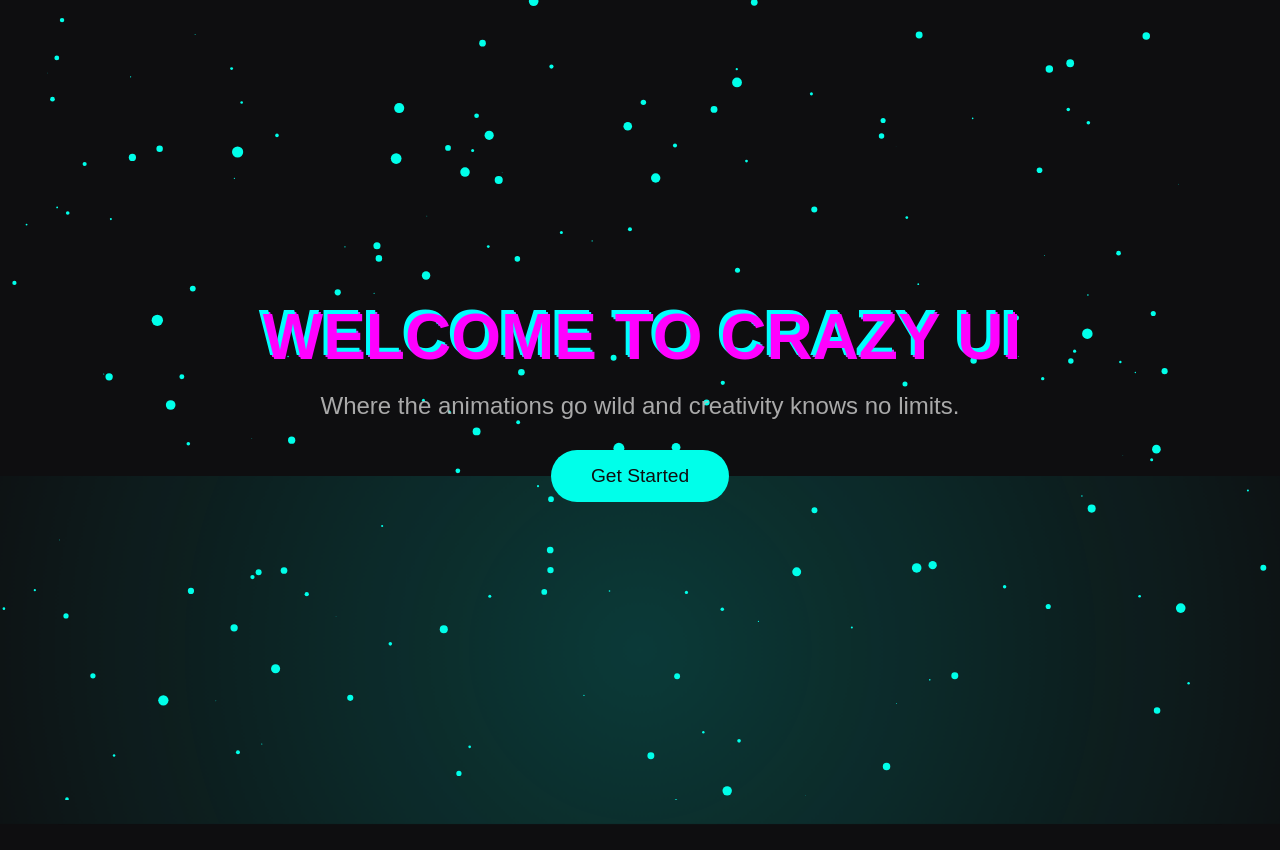
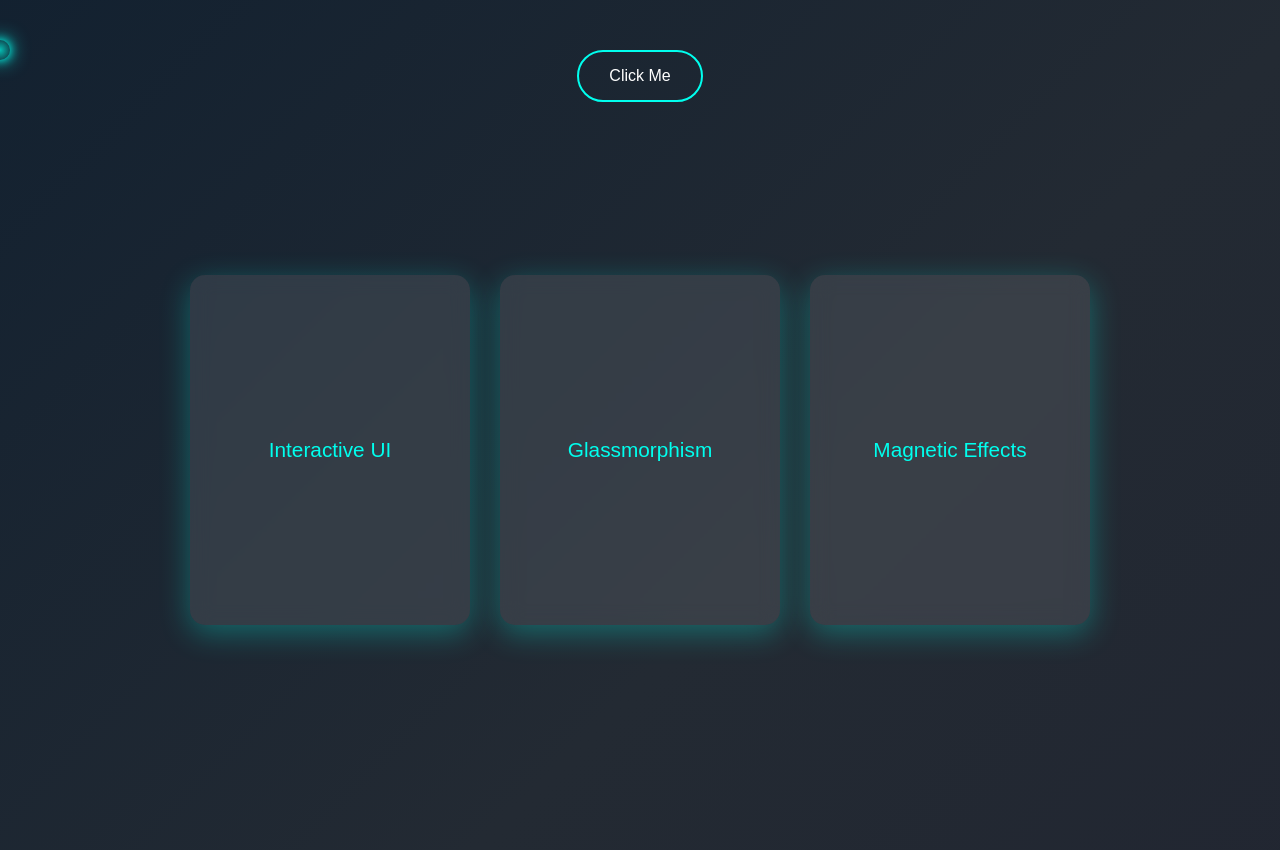
Before and after one commit to son2221/webiste, a plain HTML site: page index.html in a window 1280 px wide. Before the commit the page ends 800 px from the top, so only its background shows below. Drawn offline with Linux system fonts and the light colour scheme.

Commit message:
Update index.html

```diff
--- a/index.html
+++ b/index.html
@@ -3,9 +3,9 @@
 <head>
     <meta charset="UTF-8">
     <meta name="viewport" content="width=device-width, initial-scale=1.0">
-    <title>Crazy UI Animation</title>
+    <title>Crazy Modern UI</title>
     <style>
-        /* General Reset */
+        /* Reset */
         * {
             margin: 0;
             padding: 0;
@@ -14,220 +14,142 @@
         }
 
         body {
-            background-color: #0e0e10;
             overflow: hidden;
+            height: 100vh;
+            background: linear-gradient(-45deg, #1e1e2e, #232a33, #00172d, #001524);
+            background-size: 400% 400%;
+            animation: gradientAnimation 10s infinite alternate;
             color: white;
+            position: relative;
         }
 
-        /* Background Particles */
-        canvas {
+        /* Custom Cursor */
+        .cursor {
             position: fixed;
-            top: 0;
-            left: 0;
-            z-index: -1;
+            width: 20px;
+            height: 20px;
+            background: radial-gradient(circle, rgba(0, 255, 234, 0.7), transparent);
+            border-radius: 50%;
+            pointer-events: none;
+            box-shadow: 0 0 10px #00ffee, 0 0 20px #00ffee;
+            z-index: 1000;
+            transform: translate(-50%, -50%);
         }
 
-        /* Hero Section */
-        .hero {
-            height: 100vh;
+        /* Frosted Glass Container */
+        .container {
+            position: absolute;
+            top: 50%;
+            left: 50%;
+            transform: translate(-50%, -50%);
+            display: flex;
+            gap: 30px;
+        }
+
+        .card {
+            position: relative;
+            width: 280px;
+            height: 350px;
+            background: rgba(255, 255, 255, 0.1);
+            backdrop-filter: blur(10px);
+            border-radius: 15px;
             display: flex;
             justify-content: center;
             align-items: center;
-            flex-direction: column;
             text-align: center;
-            position: relative;
-        }
-
-        .hero h1 {
-            font-size: 4rem;
-            text-transform: uppercase;
-            background: linear-gradient(90deg, #ff00ff, #00ffff, #ff00ff);
-            -webkit-background-clip: text;
-            -webkit-text-fill-color: transparent;
-            animation: glitch 1s infinite;
-        }
-
-        .hero p {
-            margin-top: 20px;
-            font-size: 1.5rem;
-            color: #bbb;
-            opacity: 0.9;
-            animation: fadeIn 3s ease;
-        }
-
-        .hero .btn {
-            margin-top: 30px;
-            padding: 15px 40px;
-            font-size: 1.2rem;
-            background: #00ffea;
-            color: #0e0e10;
-            border: none;
-            border-radius: 50px;
-            cursor: pointer;
-            position: relative;
-            overflow: hidden;
+            color: #00ffee;
+            font-size: 1.3rem;
+            box-shadow: 0 8px 30px rgba(0, 255, 234, 0.3);
             transition: transform 0.3s ease, box-shadow 0.3s ease;
         }
 
-        .hero .btn::before {
+        .card:hover {
+            transform: scale(1.1) rotate(2deg);
+            box-shadow: 0 20px 40px rgba(0, 255, 234, 0.5);
+        }
+
+        /* Magnetic Button */
+        .btn {
+            padding: 15px 30px;
+            font-size: 1rem;
+            color: #fff;
+            border: 2px solid #00ffee;
+            border-radius: 50px;
+            background: transparent;
+            cursor: pointer;
+            overflow: hidden;
+            position: relative;
+            transition: all 0.3s ease;
+        }
+
+        .btn::before {
             content: '';
             position: absolute;
-            top: -50%;
-            left: -50%;
-            width: 200%;
-            height: 200%;
-            background: radial-gradient(circle, rgba(255, 0, 255, 0.3), transparent);
-            opacity: 0;
-            transition: opacity 0.5s ease;
+            top: 0;
+            left: -100%;
+            width: 100%;
+            height: 100%;
+            background: linear-gradient(90deg, transparent, #00ffee, transparent);
+            transition: left 0.4s;
         }
 
-        .hero .btn:hover {
-            transform: scale(1.1);
-            box-shadow: 0 0 15px #00ffea, 0 0 30px #00ffea;
+        .btn:hover::before {
+            left: 100%;
         }
 
-        .hero .btn:hover::before {
-            opacity: 1;
+        .btn:hover {
+            color: #0e0e10;
+            background-color: #00ffee;
+            box-shadow: 0 0 10px #00ffee, 0 0 20px #00ffee;
         }
 
-        /* Warp Portal Effect */
-        .warp {
-            position: fixed;
-            bottom: 0;
-            width: 100%;
-            height: 300px;
-            background: radial-gradient(circle, rgba(0, 255, 234, 0.2), transparent);
-            animation: pulse 2s infinite alternate;
-            z-index: -1;
-        }
-
-        /* Keyframes for Crazy Animations */
-        @keyframes glitch {
+        /* Animated Gradient */
+        @keyframes gradientAnimation {
             0% {
-                text-shadow: 2px 2px #ff00ff, -2px -2px #00ffff;
-            }
-            50% {
-                text-shadow: -2px -2px #ff00ff, 2px 2px #00ffff;
+                background-position: left;
             }
             100% {
-                text-shadow: 2px -2px #ff00ff, -2px 2px #00ffff;
-            }
-        }
-
-        @keyframes pulse {
-            from {
-                transform: scale(1);
-                opacity: 0.7;
-            }
-            to {
-                transform: scale(1.2);
-                opacity: 1;
-            }
-        }
-
-        @keyframes fadeIn {
-            from {
-                opacity: 0;
-                transform: translateY(50px);
-            }
-            to {
-                opacity: 1;
-                transform: translateY(0);
+                background-position: right;
             }
         }
     </style>
 </head>
 <body>
-    <!-- Background Particles -->
-    <canvas id="particles"></canvas>
+    <!-- Cursor -->
+    <div class="cursor" id="cursor"></div>
 
-    <!-- Hero Section -->
-    <section class="hero">
-        <h1>Welcome to Crazy UI</h1>
-        <p>Where the animations go wild and creativity knows no limits.</p>
-        <button class="btn">Get Started</button>
-    </section>
+    <!-- Frosted Glass Cards -->
+    <div class="container">
+        <div class="card">Interactive UI</div>
+        <div class="card">Glassmorphism</div>
+        <div class="card">Magnetic Effects</div>
+    </div>
 
-    <!-- Warp Portal Effect -->
-    <div class="warp"></div>
+    <!-- Button -->
+    <div style="text-align: center; margin-top: 50px;">
+        <button class="btn" id="magneticBtn">Click Me</button>
+    </div>
 
-    <!-- JavaScript for Particles Background -->
+    <!-- JavaScript for Cursor & Magnetic Effect -->
     <script>
-        const canvas = document.getElementById('particles');
-        const ctx = canvas.getContext('2d');
-        canvas.width = window.innerWidth;
-        canvas.height = window.innerHeight;
+        const cursor = document.getElementById("cursor");
+        document.addEventListener("mousemove", (e) => {
+            cursor.style.left = `${e.clientX}px`;
+            cursor.style.top = `${e.clientY}px`;
+        });
 
-        let particlesArray;
+        // Magnetic Button Effect
+        const btn = document.getElementById("magneticBtn");
+        btn.addEventListener("mousemove", (e) => {
+            const { left, top, width, height } = btn.getBoundingClientRect();
+            const x = e.clientX - left - width / 2;
+            const y = e.clientY - top - height / 2;
 
-        // Particle class
-        class Particle {
-            constructor(x, y, size, speedX, speedY) {
-                this.x = x;
-                this.y = y;
-                this.size = size;
-                this.speedX = speedX;
-                this.speedY = speedY;
-            }
+            btn.style.transform = `translate(${x * 0.2}px, ${y * 0.2}px)`;
+        });
 
-            update() {
-                this.x += this.speedX;
-                this.y += this.speedY;
-
-                if (this.size > 0.2) this.size -= 0.02;
-            }
-
-            draw() {
-                ctx.beginPath();
-                ctx.arc(this.x, this.y, this.size, 0, Math.PI * 2);
-                ctx.fillStyle = '#00ffea';
-                ctx.fill();
-            }
-        }
-
-        // Initialize particles
-        function init() {
-            particlesArray = [];
-            for (let i = 0; i < 200; i++) {
-                const size = Math.random() * 5 + 1;
-                const x = Math.random() * canvas.width;
-                const y = Math.random() * canvas.height;
-                const speedX = Math.random() * 3 - 1.5;
-                const speedY = Math.random() * 3 - 1.5;
-
-                particlesArray.push(new Particle(x, y, size, speedX, speedY));
-            }
-        }
-
-        // Animate particles
-        function animate() {
-            ctx.clearRect(0, 0, canvas.width, canvas.height);
-            particlesArray.forEach((particle, index) => {
-                particle.update();
-                particle.draw();
-
-                if (particle.size <= 0.2) {
-                    particlesArray.splice(index, 1);
-                    const size = Math.random() * 5 + 1;
-                    const x = Math.random() * canvas.width;
-                    const y = Math.random() * canvas.height;
-                    const speedX = Math.random() * 3 - 1.5;
-                    const speedY = Math.random() * 3 - 1.5;
-
-                    particlesArray.push(new Particle(x, y, size, speedX, speedY));
-                }
-            });
-            requestAnimationFrame(animate);
-        }
-
-        init();
-        animate();
-
-        // Resize Canvas on Window Resize
-        window.addEventListener('resize', () => {
-            canvas.width = window.innerWidth;
-            canvas.height = window.innerHeight;
-            init();
+        btn.addEventListener("mouseleave", () => {
+            btn.style.transform = "translate(0, 0)";
         });
     </script>
 </body>
```
